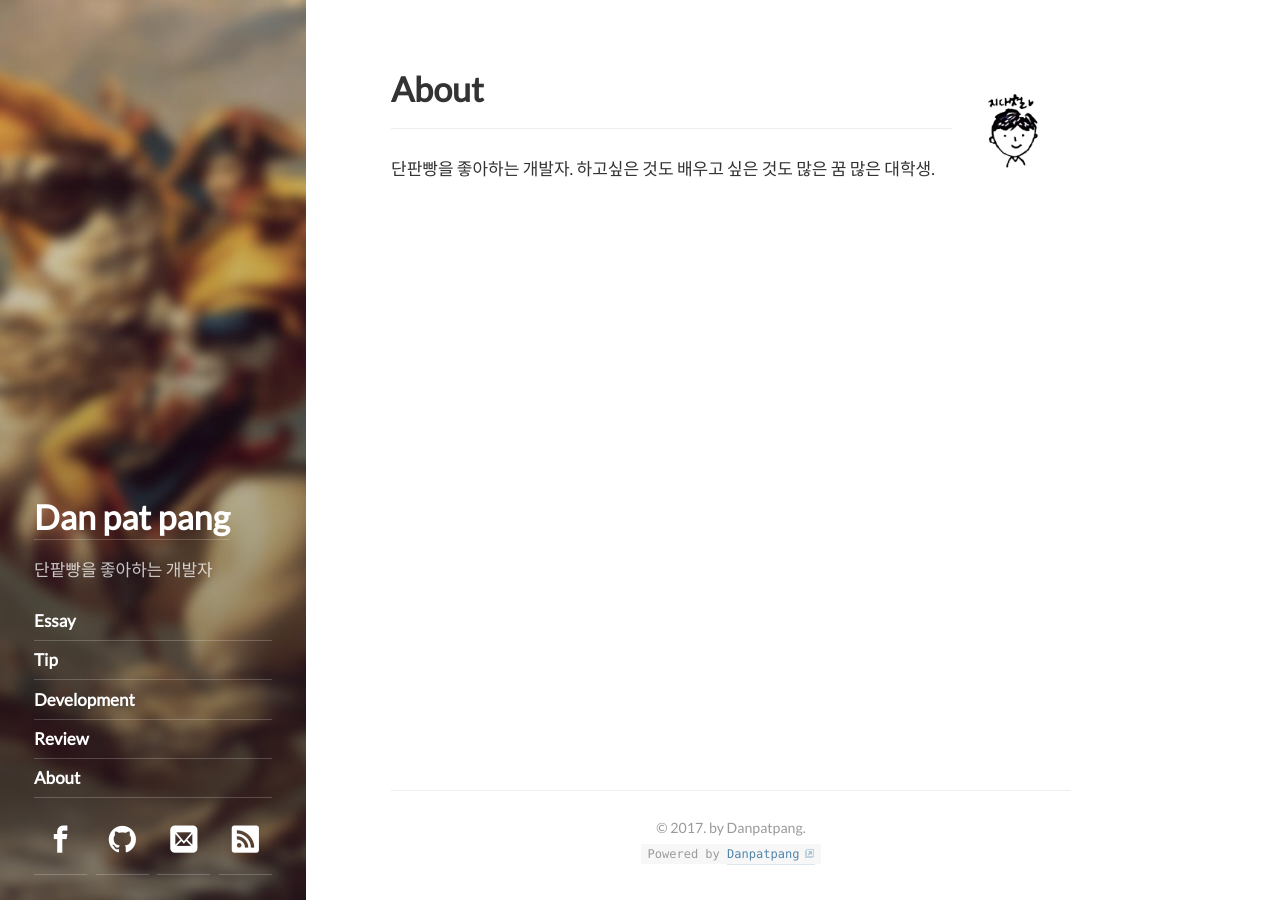
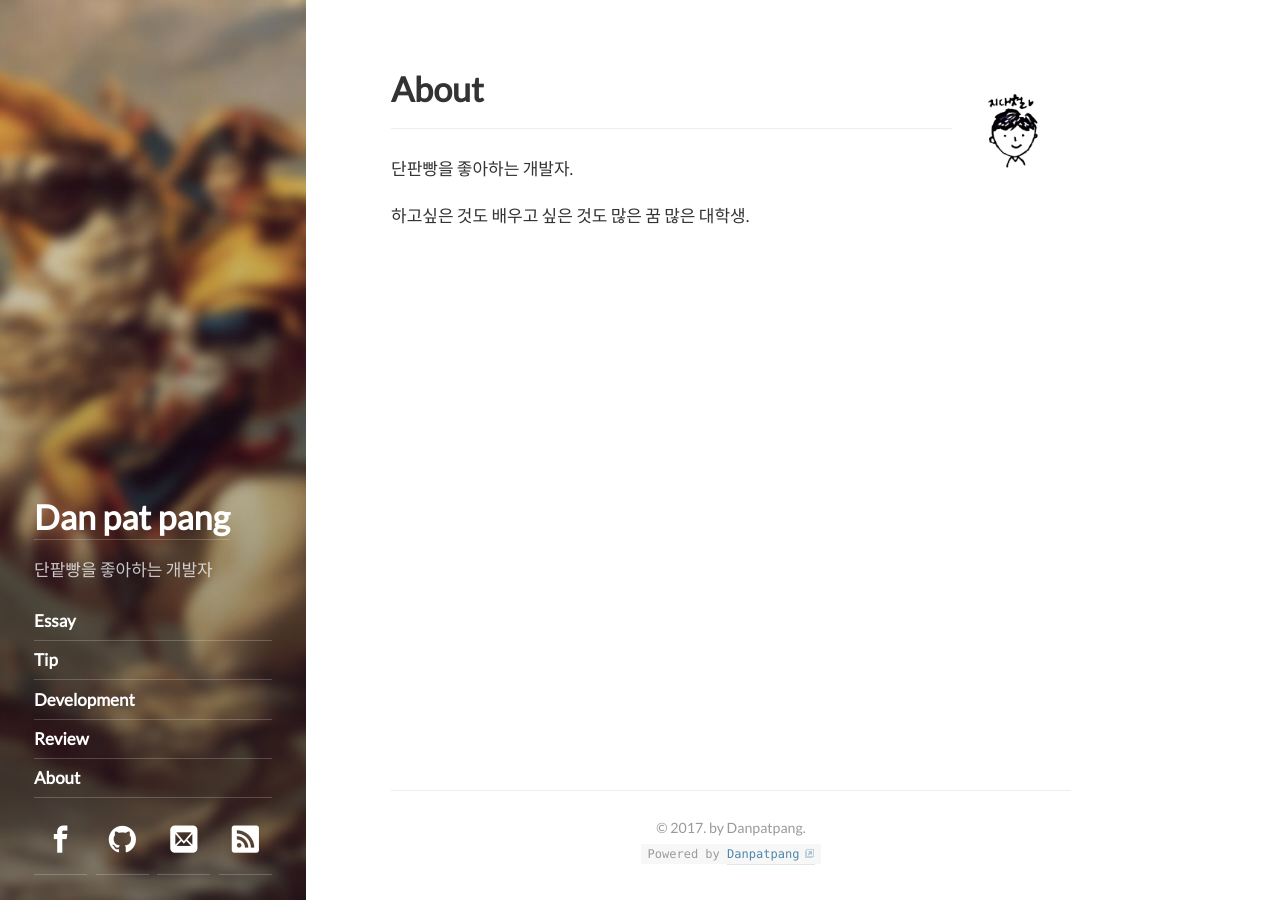
Before and after one commit to Danpatpang/Danpatpang.github.io, a Jekyll site: the page built from about.md, in a window 1280 px wide. Built offline with Jekyll 4.4.1, drawn with Linux system fonts in a browser that asks for light colours; some web fonts are replaced.

```diff
--- a/_data/authors.yml
+++ b/_data/authors.yml
@@ -8,8 +8,10 @@ Danpatpang:
   # Used at the bottom of each page and at the top of the `about` layout
   # Markdown enabled, can use multiple paragraphs (enabled by `|`)
   about:             |
-    단판빵을 좋아하는 개발자.
-    하고싶은 것도 배우고 싶은 것도 많은 꿈 많은 대학생.
+    <p>단판빵을 좋아하는 개발자.</p>
+    <p>하고싶은 것도 배우고 싶은 것도 많은 꿈 많은 대학생.</p>
+    <br>
+    <br>
 
   # This photo will be used in the about section
   picture:
```
